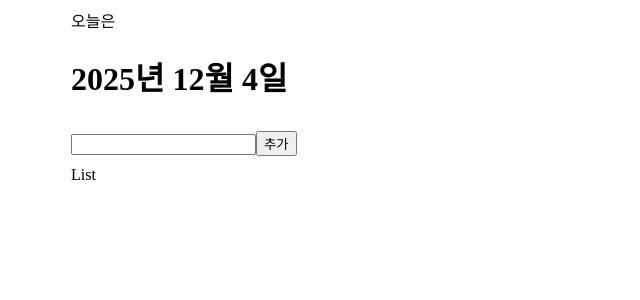
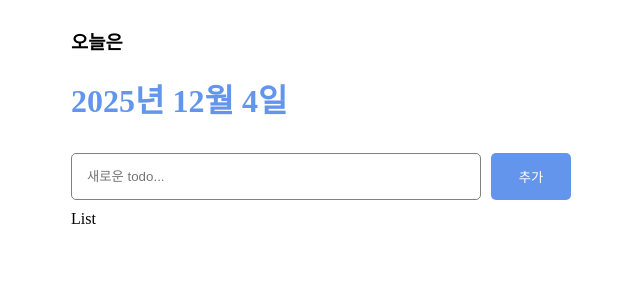
Before and after one commit to sorrybro2/react-todolist, a React (Vite) app: page / in a window 1280 px wide. Shown: the top 300 px of the page, without its empty margins (319-959 px from the left). Built offline with nearby package versions, Linux system fonts and the light colour scheme.

Commit message:
style: 컴포넌트 스타일링

```diff
--- a/src/components/Editor.jsx
+++ b/src/components/Editor.jsx
@@ -1,7 +1,9 @@
+import './Editor.css'
+
 const Edit =()=>{
     return (
-        <div>
-            <input/>
+        <div className="Editor">
+            <input placeholder="새로운 todo..."/>
             <button>추가</button>
         </div>
     )
--- /dev/null
+++ b/src/components/Header.css
@@ -0,0 +1,3 @@
+h1{
+    color:#6495ed
+}
--- a/src/components/Header.jsx
+++ b/src/components/Header.jsx
@@ -1,10 +1,11 @@
+import './Header.css'
 const Header =()=>{
 
     const today = new Date();
 
     return (
-        <div>
-            오늘은
+        <div className="header">
+            <h3>오늘은</h3>
             <h1>{today.getFullYear()}년 {today.getMonth()+1}월 {today.getDate()}일</h1>
         </div>
     )
```
